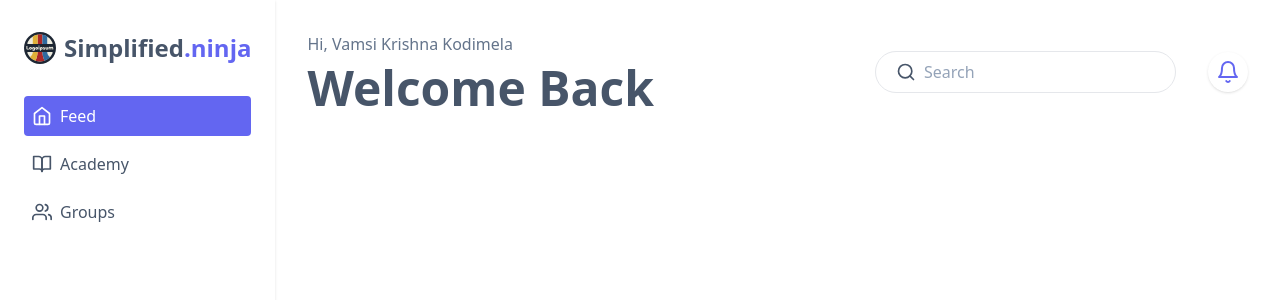
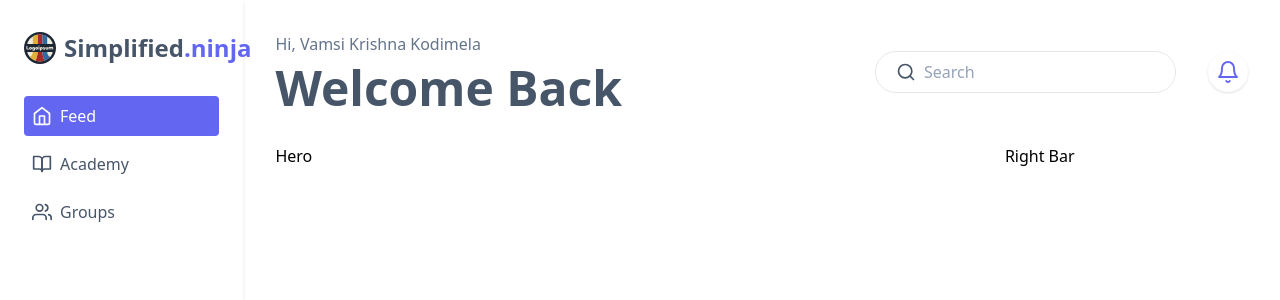
Before and after one commit to vamsi-krishna-kodimela/simplified-ninja, a React (Vite) app: page / in a window 1280 px wide. Shown: the top 300 px of the page. Built offline with nearby package versions, Linux system fonts and the light colour scheme.

Commit message:
Add right bar

```diff
--- a/src/components/Header/Header.tsx
+++ b/src/components/Header/Header.tsx
@@ -3,7 +3,7 @@ import { Bell, Search } from "react-feather";
 
 const Header = () => {
   return (
-    <header className="flex justify-between flex-col lg:flex-row items-center">
+    <header className="p-8 w-100 flex justify-between flex-col lg:flex-row items-center">
       <div>
         <h4 className="text-base text-slate-500 m-0 mb-2">
           Hi, Vamsi Krishna Kodimela
--- /dev/null
+++ b/src/components/Leftbar/Rightbar.tsx
@@ -0,0 +1,7 @@
+import React from "react";
+
+const Rightbar = () => {
+  return <aside className="hidden lg:block w-1/4">Right Bar</aside>;
+};
+
+export default Rightbar;
--- a/src/components/Navbar/Navbar.tsx
+++ b/src/components/Navbar/Navbar.tsx
@@ -22,7 +22,7 @@ const Navbar = () => {
     },
   ];
   return (
-    <nav className="p-8 px-6 shadow h-100 hidden md:block">
+    <nav className="p-8 px-6 shadow h-screen hidden md:block row-span-2">
       <div className="flex gap-2 items-center">
         <img className="w-8" src={Logo} alt="Simplified.ninja" />
         <h1 className="font-semibold text-2xl text-slate-600">
--- a/src/layouts/MainLayout/MainLayout.tsx
+++ b/src/layouts/MainLayout/MainLayout.tsx
@@ -2,16 +2,18 @@ import React from "react";
 import { Outlet } from "react-router";
 import Navbar from "../../components/Navbar/Navbar";
 import Header from "../../components/Header/Header";
+import Rightbar from "../../components/Leftbar/Rightbar";
 
 const MainLayout = () => {
   return (
-    <div className="flex h-screen">
+    <div className="h-screen grid grid-cols-[1fr_5fr] w-100 items-start grid-rows-[minmax(144px,_auto)]">
       <Navbar />
-      <div className="p-8 flex-1">
-        <Header />
-        <main>
+      <Header />
+      <div className="p-8 pt-0 flex-1 flex gap-8">
+        <main className="flex-1">
           <Outlet />
         </main>
+        <Rightbar />
       </div>
     </div>
   );
--- a/src/main.tsx
+++ b/src/main.tsx
@@ -7,11 +7,14 @@ import {
   RouterProvider,
 } from "react-router";
 import MainLayout from "./layouts/MainLayout/MainLayout";
+import Home from "./screens/Home/Home";
 
 const router = createBrowserRouter(
   createRoutesFromElements(
     <Route path="">
-      <Route path="" index element={<MainLayout />}></Route>
+      <Route path="" element={<MainLayout />}>
+        <Route path="" index element={<Home />} />
+      </Route>
     </Route>
   )
 );
--- /dev/null
+++ b/src/screens/Home/Home.tsx
@@ -0,0 +1,9 @@
+import React from "react";
+
+const Home = () => {
+  return <div>
+    Hero
+  </div>;
+};
+
+export default Home;
```
